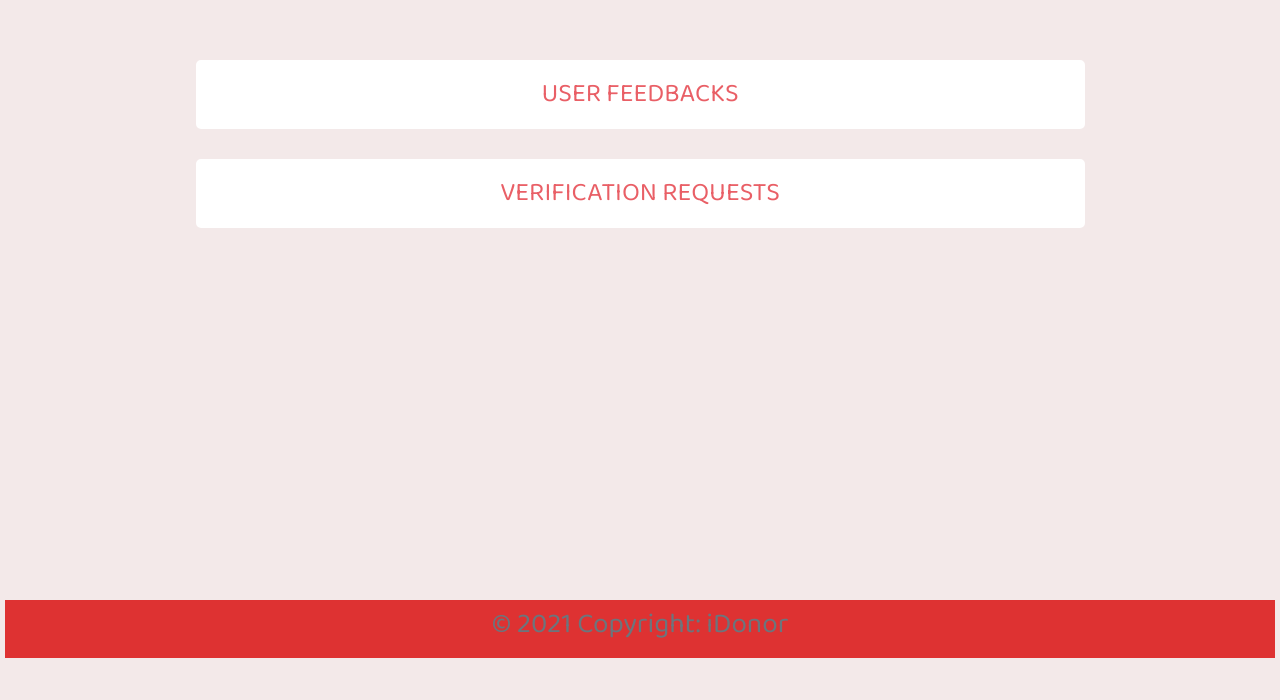
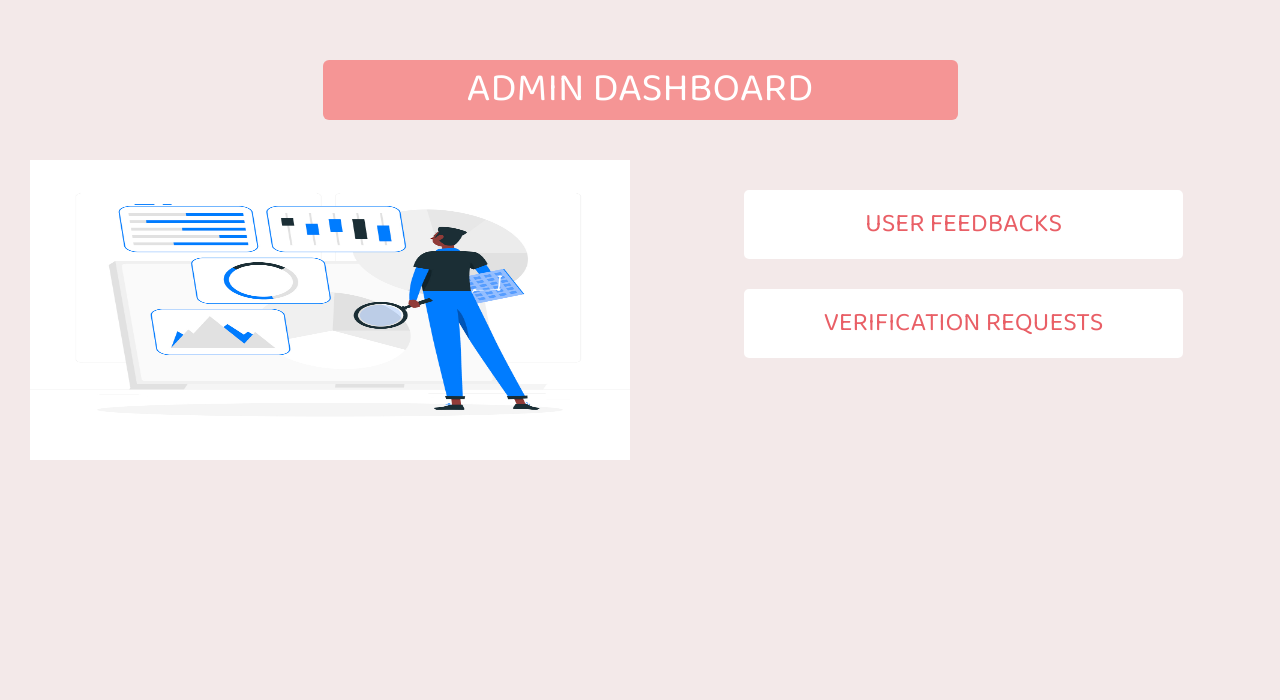
Before and after one commit to hritika1025/Blood_Donation_Management_System, a Flask app: page /admin_dashboard in a window 1280 px wide. Shown: the part 82-782 px from the top of the page. Before the commit the page ends 740 px from the top, so only its background shows below. Run offline with Flask 2, Linux system fonts and the light colour scheme; some libraries are stand-ins or nearby versions.

Commit message:
commited all req changes

```diff
--- a/template/admin_dashboard.html
+++ b/template/admin_dashboard.html
@@ -1,15 +1,14 @@
-<!doctype html>
+<!-- <!doctype html>
 <html lang="en">
 
 <head>
   <meta charset="utf-8">
   <meta name="viewport" content="width=device-width, initial-scale=1">
-  <!-- Bootstrap CSS -->
+
   <link href="https://cdn.jsdelivr.net/npm/bootstrap@5.0.2/dist/css/bootstrap.min.css" rel="stylesheet"
     integrity="sha384-EVSTQN3/azprG1Anm3QDgpJLIm9Nao0Yz1ztcQTwFspd3yD65VohhpuuCOmLASjC" crossorigin="anonymous">
   <title>iDonor</title>
 
-  <!--NavBar-->
   <style>
     a.nav-link:hover {
       background-color: rgba(114, 114, 114, 0.454);
@@ -30,7 +29,7 @@
       display: block;
     }
   </style>
-    <!-- CSS -->
+
     <link rel="stylesheet" href="../static/css/admin_dashboard2.css" />
     <link rel="preconnect" href="https://fonts.googleapis.com" />
     <link rel="preconnect" href="https://fonts.gstatic.com" crossorigin />
@@ -40,7 +39,7 @@
     />
   </head>
   <body>
-      <!-- Navigation Bar -->
+
       <nav class="navbar navbar-expand-lg navbar-light " style="background-color: rgb(199, 5, 5); ">
         <div class="container-fluid">
             <a class="navbar-brand" href="#">
@@ -73,7 +72,112 @@
           style="text-decoration: none; color: rgb(233, 95, 102)"> VERIFICATION REQUESTS </a>
       </div>
     </div>
-  </div>
+  </div> -->
+
+
+
+
+
+  <!doctype html>
+  <html lang="en">
+    <head>
+      <meta charset="utf-8">
+      <meta name="viewport" content="width=device-width, initial-scale=1">
+      <!-- Bootstrap CSS -->
+      <link href="https://cdn.jsdelivr.net/npm/bootstrap@5.0.2/dist/css/bootstrap.min.css" rel="stylesheet" integrity="sha384-EVSTQN3/azprG1Anm3QDgpJLIm9Nao0Yz1ztcQTwFspd3yD65VohhpuuCOmLASjC" crossorigin="anonymous">
+      <title>iDonor</title>
+
+      <!--NavBar-->
+      <style>
+        a.nav-link:hover {
+            background-color: rgba(114, 114, 114, 0.454);
+            color: red;
+            font-size: 300px;
+            font-style: italic;
+        }
+        a.nav-link:active {
+            background-color: rgba(114, 114, 114, 0.404);
+            color: red;
+            text-decoration:underline ;
+            font-size: 300px;
+            font-style: italic;
+        }
+        .dropdown:hover .dropdown-menu {
+            display: block;
+        }
+    </style>
+      <!-- CSS -->
+      <link rel="stylesheet" href="../static/css/admin_dashboard2.css" />
+      <link rel="preconnect" href="https://fonts.googleapis.com" />
+      <link rel="preconnect" href="https://fonts.gstatic.com" crossorigin />
+      <link
+        href="https://fonts.googleapis.com/css2?family=Baloo+Bhai+2&family=Great+Vibes&display=swap"
+        rel="stylesheet"
+      />
+    </head>
+    <body>
+        <!-- Navigation Bar -->
+        <nav class="navbar navbar-expand-lg navbar-light " style="background-color: rgb(199, 5, 5); ">
+          <div class="container-fluid">
+              <a class="navbar-brand" href="#">
+                  <h1 style="color: white;">iDonor</h1>
+              </a>
+              <button class="navbar-toggler" type="button" data-bs-toggle="collapse"
+                  data-bs-target="#navbarSupportedContent" aria-controls="navbarSupportedContent" aria-expanded="false"
+                  aria-label="Toggle navigation">
+                  <span class="navbar-toggler-icon"></span>
+              </button>
+              <div class="collapse navbar-collapse" id="navbarSupportedContent">
+                  <ul class="navbar-nav me-auto mb-2 mb-lg-0">
+
+
+                  </ul>
+                  <a href="/admin_logout" class="btn btn-outline-light " tabindex="-1" role="button" aria-disabled="true">Log Out</a>
+              </div>
+          </div>
+      </nav>
+        <br>
+        <br>
+
+        <!-- Title -->
+        <div class="title">
+          ADMIN DASHBOARD
+        </div>
+        <br>
+
+
+
+
+
+        <div class="row">
+          <div class="column">
+            <div class="imgbox">
+              <img src="../static/images/admin1.jpg" height="300px" width="600px">
+            </div>
+          </div>
+          <div class="column">
+            <br>
+
+            <div class="links">
+              <a href="{{url_for('user_msg_to_admin')}}" style="text-decoration: none;color: rgb(233, 95, 102);"> USER FEEDBACKS </a>
+            </div>
+            <br>
+            <div class="links">
+              <a href="{{url_for('registeration_verification_by_admin')}}" style="text-decoration: none; color: rgb(233, 95, 102)"> VERIFICATION REQUESTS </a>
+            </div>
+          </div>
+        </div>
+
+
+      <!-- Option 1: Bootstrap Bundle with Popper -->
+      <script src="https://cdn.jsdelivr.net/npm/bootstrap@5.0.2/dist/js/bootstrap.bundle.min.js" integrity="sha384-MrcW6ZMFYlzcLA8Nl+NtUVF0sA7MsXsP1UyJoMp4YLEuNSfAP+JcXn/tWtIaxVXM" crossorigin="anonymous"></script>
+    </body>
+  </html>
+
+
+
+
+
   <br><br><br><br><br><br>
   <div class="mt-4 pt-4">
   <div class="pt-5 mt-5">
```
Also changed, not shown: static/images/Screenshots2/admin_dashboard.png (added), static/images/Screenshots2/admin_login.png (added), static/images/Screenshots2/blood_bank_login.png (added), static/images/Screenshots2/blood_bank_profile.png (added), static/images/Screenshots2/blood_bank_reg.png (added), static/images/Screenshots2/donor_list.png (added), static/images/Screenshots2/edit_blood_stock.png (added), static/images/Screenshots2/feedback.png (added), static/images/Screenshots2/verification_req.png (added).
